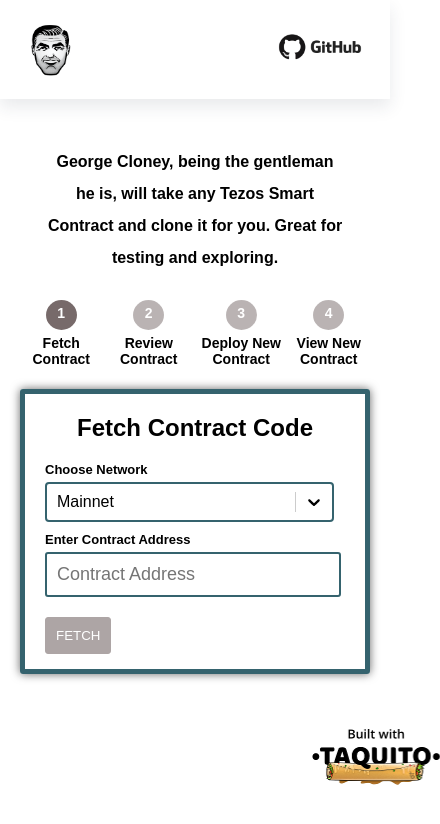
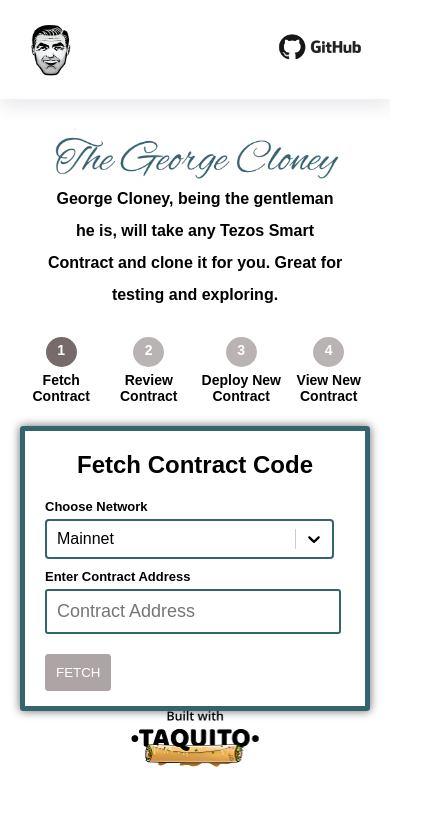
Before and after one commit to ecadlabs/george-cloney, a React (Create React App) app: page / in a window 390 px wide. Shown: the top 824 px of the page, 440 px wide, since content can reach past the window. Built offline with nearby package versions, Linux system fonts and the light colour scheme.

Commit message:
chore: update logo palcement

```diff
--- a/src/App.css
+++ b/src/App.css
@@ -32,7 +32,14 @@
     width: 450px;
   }
   .title-group img {
-    width: 0px;
+    width: 300px;
+  }
+  .built-with-taquito-logo {
+    display: flex !important;
+    justify-content: center !important;
+    margin: 0 auto !important;
+    /* margin: 0 auto !important;*/
+    margin-bottom: 1-00px !important;
   }
 }
 
```
